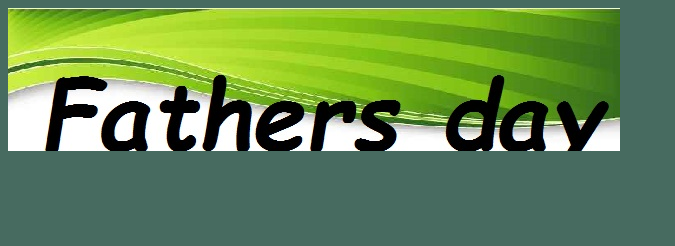
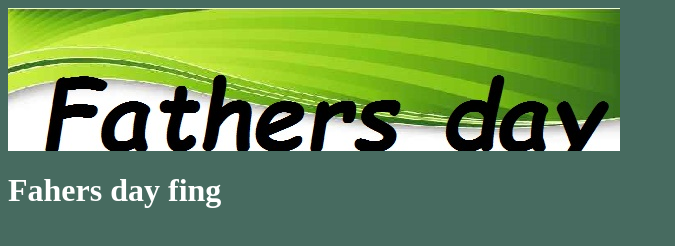
Before and after one commit to maria-hf/maria-hf.github.io, a plain HTML site: page index.html in a window 1280 px wide. Shown: the whole page, without its empty margins (0-675 px from the left). Drawn offline with Linux system fonts and the light colour scheme.

Commit message:
Update index.html

```diff
--- a/index.html
+++ b/index.html
@@ -5,5 +5,7 @@
   <body bgcolor=#476b60>
     <header>
       <img src=dadtemplate.png>
+      <h1 style="color:white">
+        Fahers day fing</h1>
   </body>
 </html>
```
